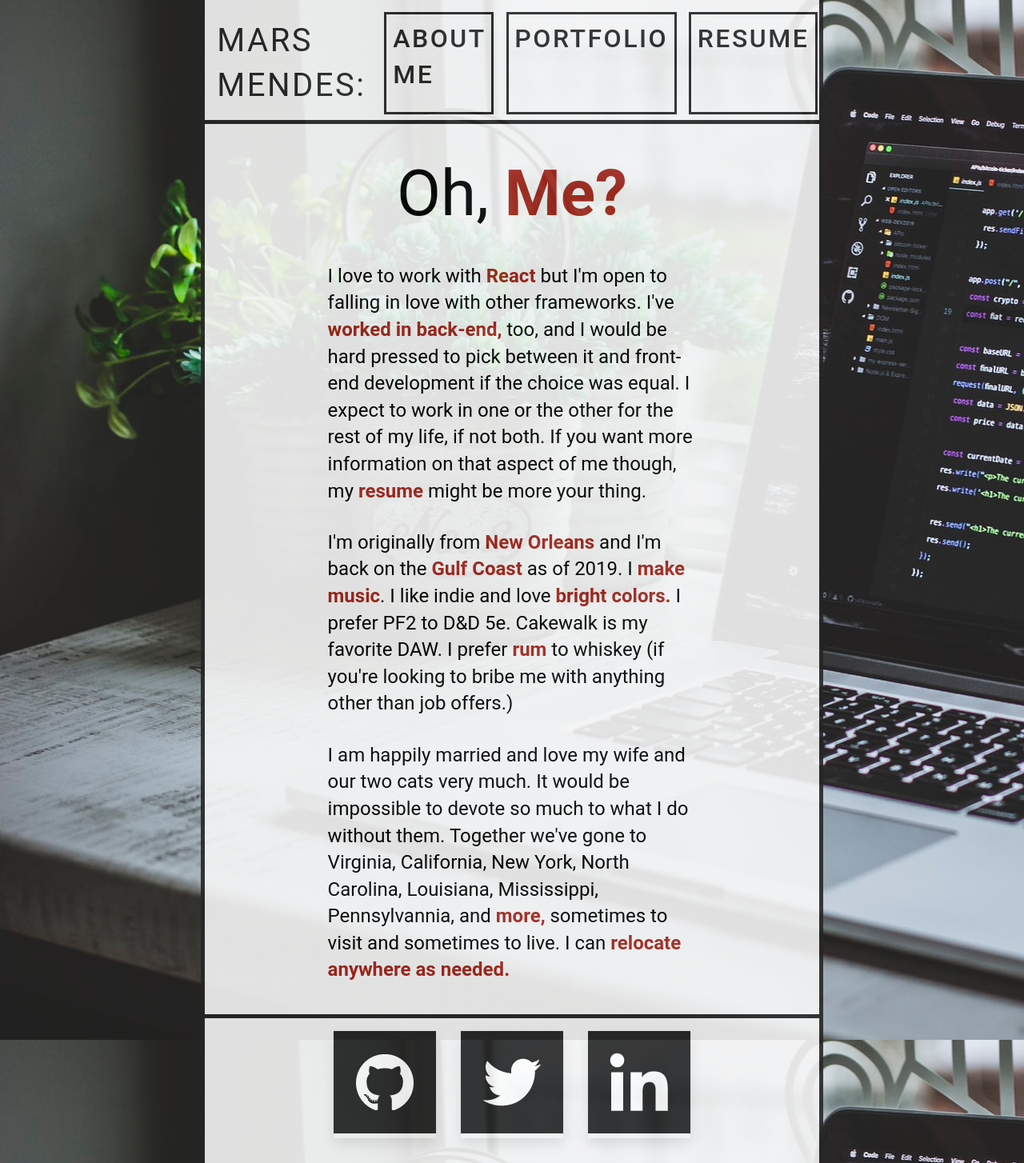
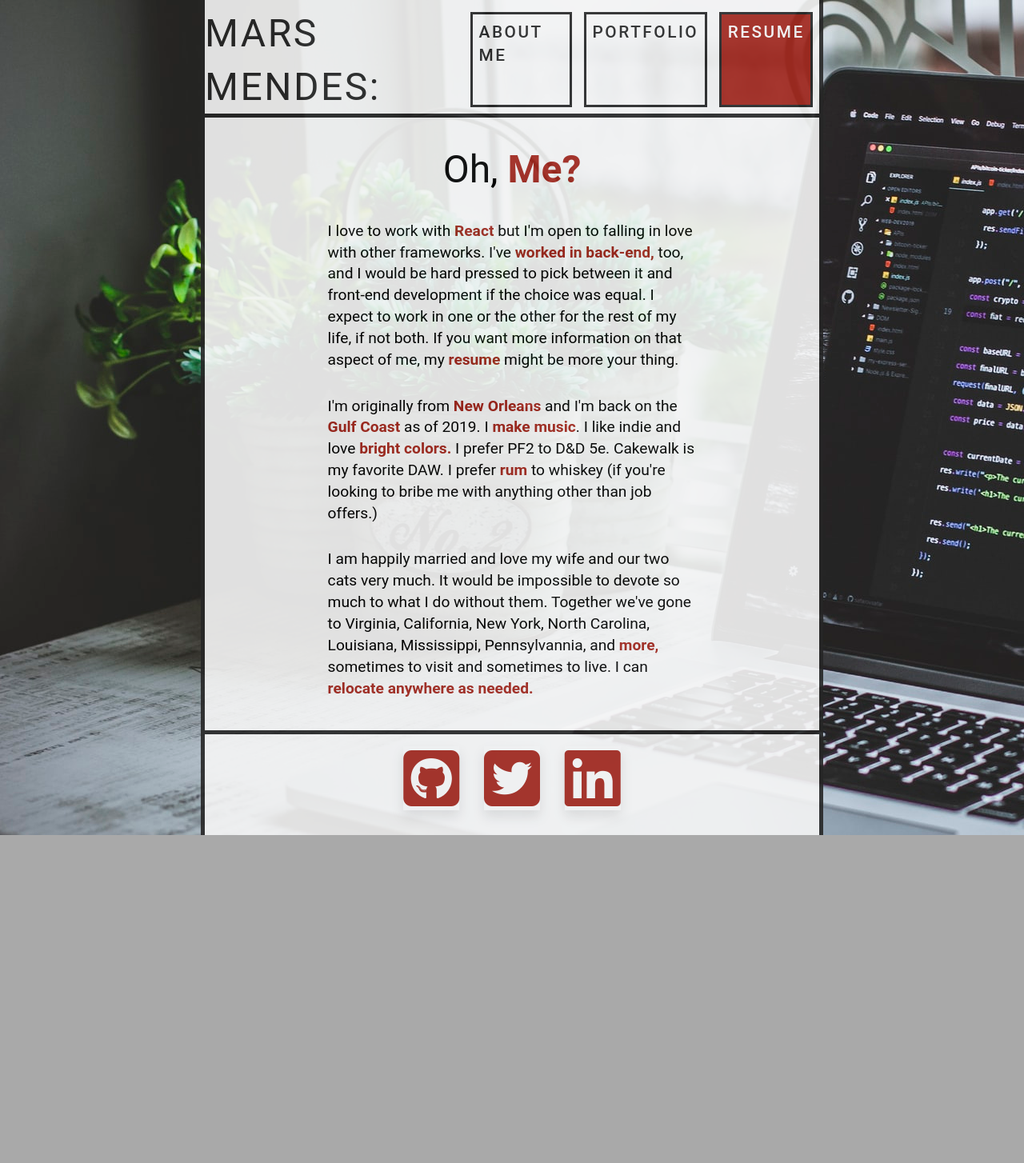
Before and after one commit to MMendes24/portfolio-site-ii, a React (Create React App) app: page /about in a window 1280 px wide. Shown: the whole page at 80% size. After the commit the page ends 1044 px from the top, so only its background shows below. Built offline with nearby package versions, Linux system fonts and the light colour scheme.

Commit message:
Font sizes adjusted, icons changed to red. Adding styling to the Resume button.

```diff
--- a/public/index.html
+++ b/public/index.html
@@ -24,7 +24,9 @@
       work correctly both with client-side routing and a non-root public URL.
       Learn how to configure a non-root public URL by running `npm run build`.
     -->
-    <title>React App</title>
+    <title>Mars Mendes</title>
+    <script src="https://kit.fontawesome.com/367de4468c.js" crossorigin="anonymous"></script>
+
   </head>
   <body>
     <noscript>You need to enable JavaScript to run this app.</noscript>
--- a/src/components/AboutMe.Js
+++ b/src/components/AboutMe.Js
@@ -7,7 +7,7 @@ const AboutMe = () => {
         <AboutMeSection>
             <h2 className="about-header">Oh, <span className="color-span">Me?</span></h2>
 
-            <p className="about-p">I love to work with <span className="color-span">React</span> but I'm open to falling in love with other frameworks. I've <span className="color-span">worked in back-end,</span> too, and I would be hard pressed to pick between it and front-end development if the choice was equal. I expect to work in one or the other for the rest of my life, if not both. If you want more information on that aspect of me though, my <span className="color-span">resume</span> might be more your thing.</p>
+            <p className="about-p">I love to work with <span className="color-span">React</span> but I'm open to falling in love with other frameworks. I've <span className="color-span">worked in back-end,</span> too, and I would be hard pressed to pick between it and front-end development if the choice was equal. I expect to work in one or the other for the rest of my life, if not both. If you want more information on that aspect of me, my <span className="color-span">resume</span> might be more your thing.</p>
 
             <p className="about-p">I'm originally from <span className="color-span">New Orleans</span> and I'm back on the <span className="color-span">Gulf Coast</span> as of 2019. I <span className="color-span">make music</span>. I like indie and love <span className="color-span">bright colors.</span> I prefer PF2 to D&D 5e. Cakewalk is my favorite DAW. I prefer <span className="color-span">rum</span> to whiskey (if you're looking to bribe me with anything other than job offers.)</p>
 
--- a/src/components/FooterLinks.js
+++ b/src/components/FooterLinks.js
@@ -11,14 +11,15 @@ const FooterLinks = () => {
     return (
         <Footer>
             <a className="social-link" href="https://github.com/MMendes24">
-                <img alt="link to Mars' Mendes Github" src={Github} />
+                <i class="fab fa-github-square"></i>
             </a>
             <a className="social-link"  href="https://twitter.com/MarsMendes2">
-                <img alt="link to Mars' Mendes Twitter" src={Twitter} />
+                <i class="fab fa-twitter-square" ></i>
             </a>
             <a className="social-link"  href="https://www.linkedin.com/in/marsdmendes/">
-                <img alt="link to Mars' Mendes linkedin" src={Linkedin} />
+                <i class="fab fa-linkedin"></i>
             </a>
+
 
         </Footer>
     )
--- a/src/components/Landing.js
+++ b/src/components/Landing.js
@@ -5,9 +5,9 @@ import { LandingSection as Section } from '../styles'
 const Landing = () => {
     return (
         <Section>
-            <h1>Hey, I'm <span className="color-span">Mars!</span></h1>
-            <p>...and I'm a <span className="color-span">fullstack web developer.</span> Here you'll find my projects, my resume, and a mountain of evidence implicating me in your local coffee shortage.</p>
-            <p>The app you're on right now is a <span className="color-span">single-page React app,</span> built to be semantic, functional, and easy on the eyes. It is styled with styled-components. If that's the sort of thing you're looking for, you've found your dude. If not, check out my resume and portfolio.</p>
+            <h1><span className="color-span">Mars</span></h1>
+            <p>I'm a <span className="color-span">full stack web developer.</span> Here you'll find my projects, my resume, and a mountain of evidence implicating me in your local coffee shortage.</p>
+            <p>The app you're on right now is a <span className="color-span">single-page React app,</span> built to be semantic, functional, and easy on the eyes. It is styled with styled-components. If that's the sort of thing you're looking for, you've found your guy. If not, check out my resume and portfolio, you may see something else you like.</p>
             <p><span className="color-span">Feel free to reach out</span> using the links below!</p>
             <p className="ps">(P.S. the color is <span className="color-span">"Martian Red"</span> if you were wondering.)</p>
         </Section>
--- a/src/components/NavBar.js
+++ b/src/components/NavBar.js
@@ -12,7 +12,7 @@ const NavBar = () => {
 
             <Link to="/about" className="nav-link">About Me</Link>
             <Link to="" className="nav-link">Portfolio</Link>
-            <Link to="" className="nav-link">Resume</Link>
+            <Link to="" className="nav-link-res">Resume</Link>
         </Nav>
     )
 }
--- a/src/styles/AboutMeStyled.js
+++ b/src/styles/AboutMeStyled.js
@@ -9,12 +9,12 @@ padding-bottom: 2%;
 
     .about-header {
         margin: 2%;
-        font-size: 5rem;
+        font-size: 3rem;
     }
 
     .about-p {
         margin: 2% 4%;
-        font-size: 1.5rem;
+        font-size: 1.2rem;
         width: 60%;
         }
 
--- a/src/styles/FooterStyled.js
+++ b/src/styles/FooterStyled.js
@@ -13,11 +13,17 @@ const FooterStyled = styled.footer`
 	transition: all 0.3s ease 0s;
 	cursor: pointer;
 	outline: none;
-}
 
-.social-link:hover {
-	transform: translateY(-10px);
-  }
+	}
+
+	i.fab {
+		color: #a1251b;
+		font-size: 5rem;
+	}
+
+	.social-link:hover {
+		transform: translateY(-10px);
+  	}
 
 `
 
--- a/src/styles/LandingStyled.js
+++ b/src/styles/LandingStyled.js
@@ -8,7 +8,7 @@ align-items: center;
 
 h1 {
     margin: 2%;
-    font-size: 5rem;
+    font-size: 3rem;
     }
 
 p {
--- a/src/styles/NavBarStyled.js
+++ b/src/styles/NavBarStyled.js
@@ -8,9 +8,9 @@ const Nav = styled.nav`
     width: 100%;
 
 
-.nav-link {
+.nav-link, .nav-link-res {
 	color: #262626;
-	font-size: 2rem;
+	font-size: 1.3rem;
 	text-decoration: none;
 	border: 3px solid #262626;
 	margin: 1%;
@@ -23,15 +23,19 @@ const Nav = styled.nav`
 	outline: none;
 }
 
-.nav-link:hover {
+.nav-link-res {
+	color: whitesmoke;
+	background-color: #a1251b;
+	font-weight: 500;
+}
+
+.nav-link:hover, .nav-link-res:hover {
 	transform: translateY(-10px);
   }
 
 .nav-header {
 	color: #262626;
-    font-size: 2.5rem;
-    margin: 1%;
-    padding: 1%;
+	font-size: 3rem;
 	text-transform: uppercase;
 	text-decoration: none;
 	letter-spacing: 2.5px;
```
